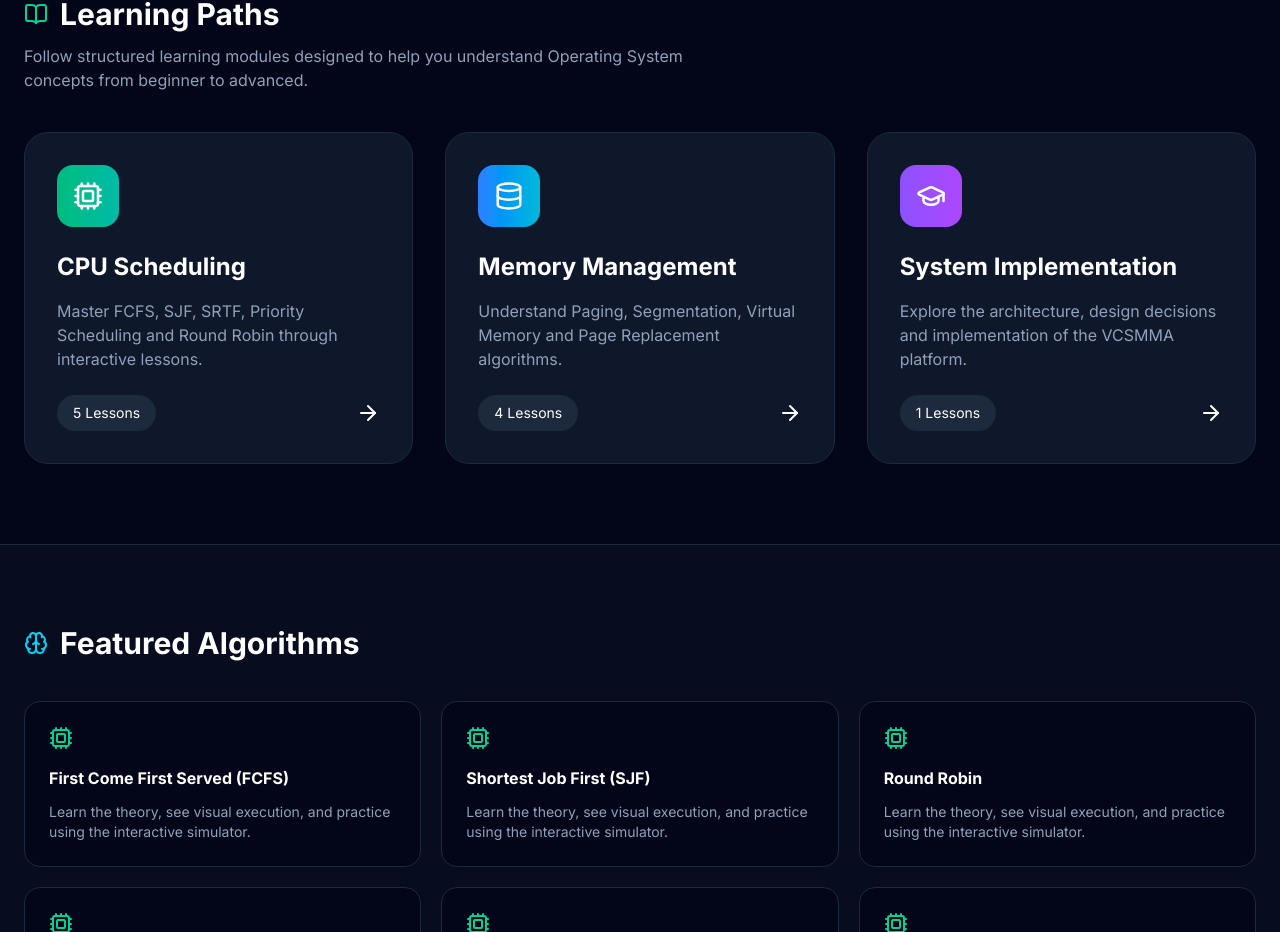
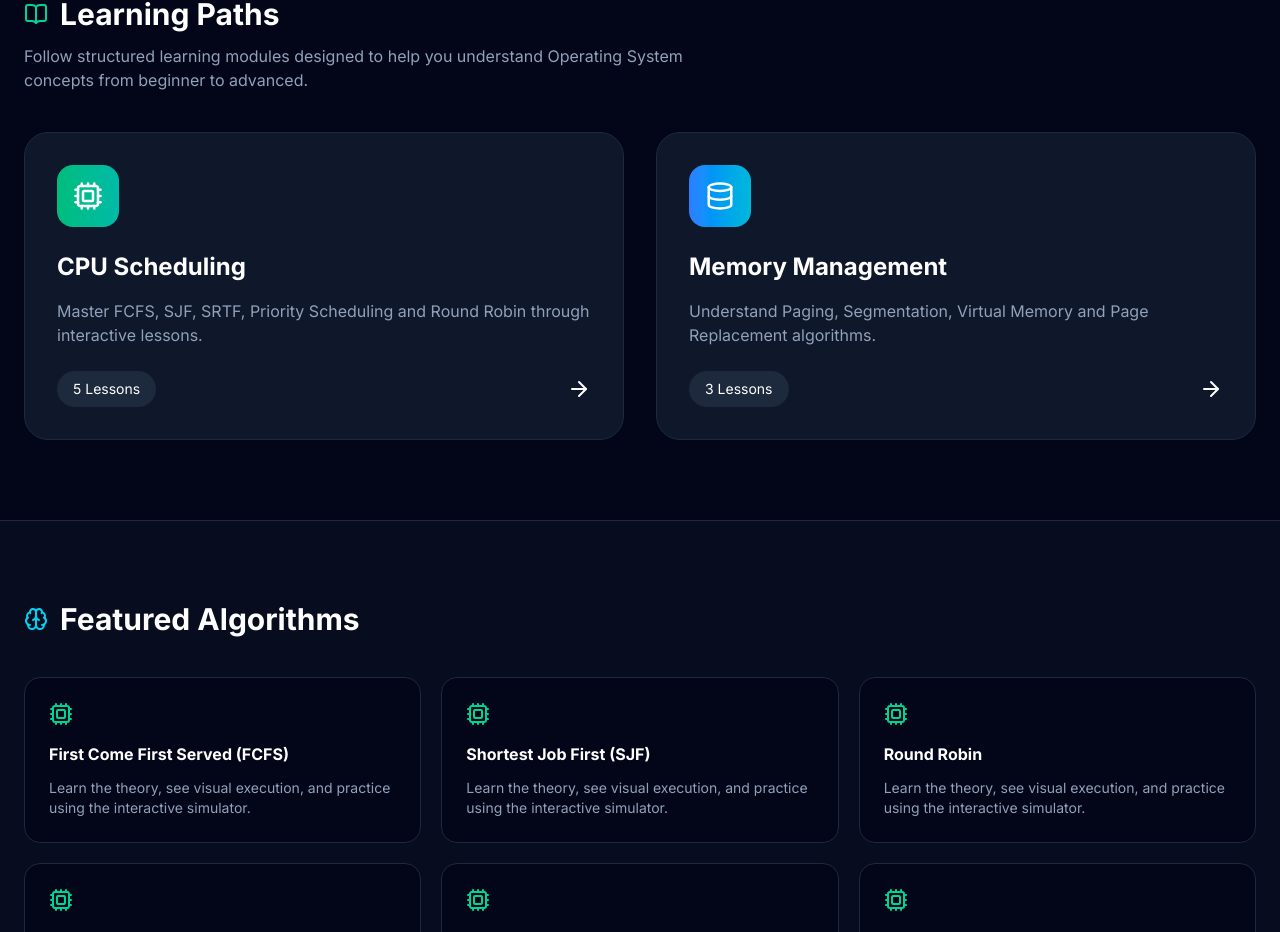
Before and after one commit to fenemuo/vcsmma, a Next.js app: page /learn in a window 1280 px wide. Shown: the part 891-1823 px from the top of the page. Built offline with nearby package versions, Linux system fonts and the light colour scheme; no server answers.

Commit message:
fix: remove implementation link on learning

```diff
--- a/app/learn/page.tsx
+++ b/app/learn/page.tsx
@@ -29,18 +29,18 @@ const learningPaths = [
     description:
       "Understand Paging, Segmentation, Virtual Memory and Page Replacement algorithms.",
     href: "/learn/memory-management",
-    lessons: 4,
+    lessons: 3,
     color: "from-blue-500 to-cyan-500",
   },
-  {
-    title: "System Implementation",
-    icon: GraduationCap,
-    description:
-      "Explore the architecture, design decisions and implementation of the VCSMMA platform.",
-    href: "/learn/implementation",
-    lessons: 1,
-    color: "from-violet-500 to-purple-500",
-  },
+  // {
+  //   title: "System Implementation",
+  //   icon: GraduationCap,
+  //   description:
+  //     "Explore the architecture, design decisions and implementation of the VCSMMA platform.",
+  //   href: "/learn/implementation",
+  //   lessons: 1,
+  //   color: "from-violet-500 to-purple-500",
+  // },
 ];
 
 const featuredAlgorithms = [
@@ -146,7 +146,7 @@ export default function LearnPage() {
           understand Operating System concepts from beginner to advanced.
         </p>
 
-        <div className="mt-10 grid gap-8 lg:grid-cols-3">
+        <div className="mt-10 grid gap-8 lg:grid-cols-2">
 
           {learningPaths.map((path) => {
             const Icon = path.icon;
```
